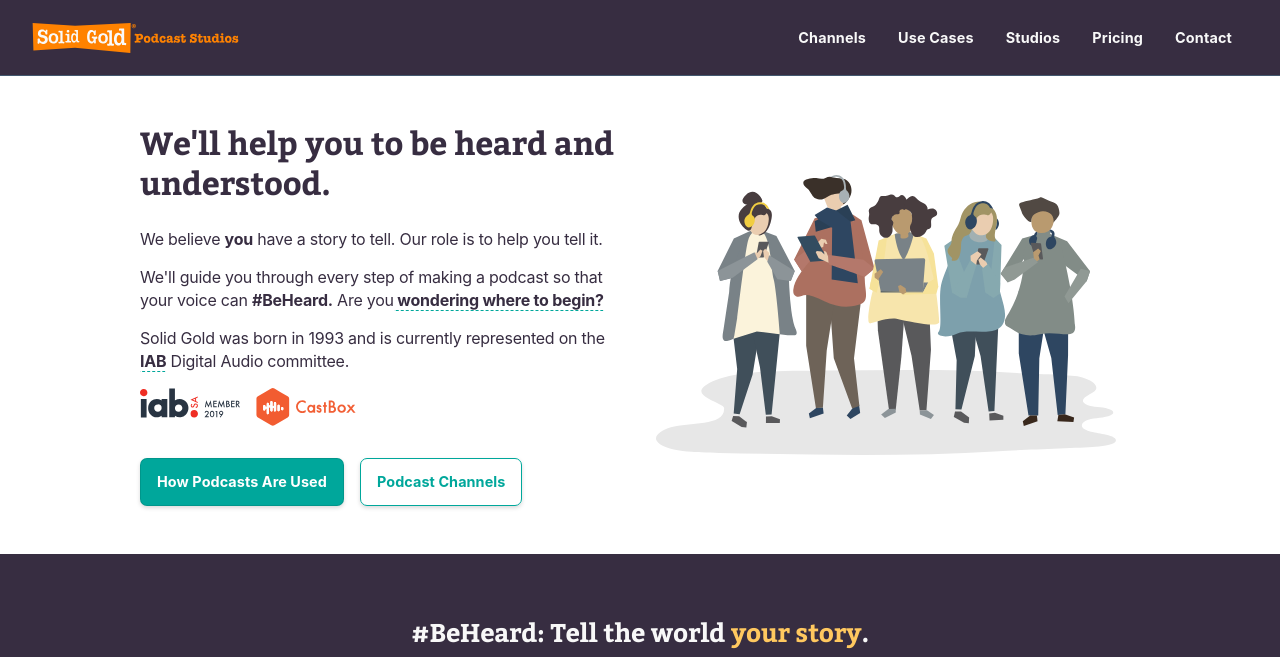
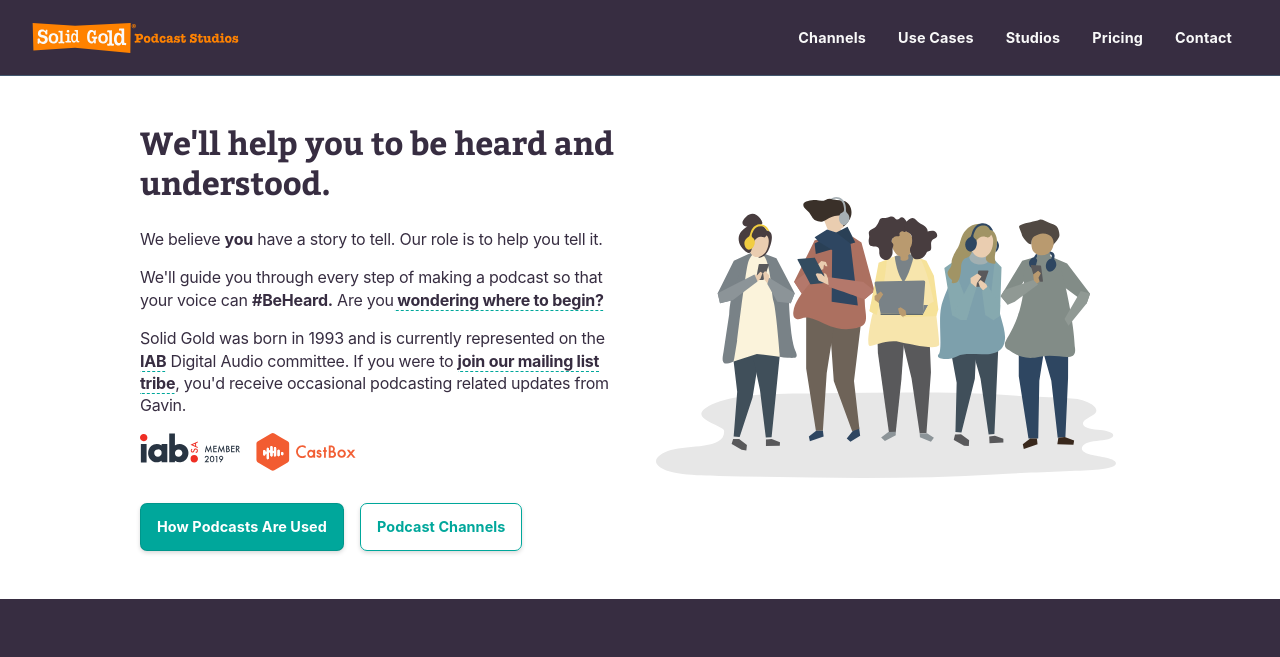
Before and after one commit to luniawebsites/solidgold, a PHP site: page / in a window 1280 px wide. Shown: the top 657 px of the page. Run offline with PHP 8.4, Linux system fonts and the light colour scheme.

Commit message:
tweaks to mailing list and release form links

```diff
--- a/assets/partials/pattern-page-footer.html
+++ b/assets/partials/pattern-page-footer.html
@@ -64,7 +64,7 @@
 			<h2 id="footer_h2_contact" hidden>Contact</h2>
 
 			<ul>
-				<li><a href="https://form.myjotform.com/80842486098569?hostEmail=gakennedy%40gmail.com&whichShow=General%20Release" target="_blank" rel="noopener" id="footer_a_mediarelease" aria-labelledby="footer_a_mediarelease footer_h2_mediarelease">Media Release Form</a></li>
+				<li><a href="https://form.myjotform.com/80842486098569?hostEmail=gakennedy%40gmail.com&whichShow=General%20Release" target="_blank" rel="noopener" id="footer_a_mediarelease" aria-labelledby="footer_a_mediarelease footer_h2_mediarelease">Media Release Form (General)</a></li>
 				<li><a href="https://landing.mailerlite.com/webforms/landing/t1l2j0" target="_blank" rel="noopener" id="footer_a_joinourmailing" aria-labelledby="footer_a_joinourmailing footer_h2_contact">Join our mailing list</a></li>
 				<li><a href="tel:+27832271409" id="footer_a_phone" aria-labelledby="footer_a_phone">Call +27 (0)83 227-1409</a></li>
 				<li><a href="https://api.whatsapp.com/send?phone=27832271409&text=[SGS]%20Hi%20there" id="footer_a_whatsapp" aria-labelledby="footer_a_whatsapp footer_h2_contact">Start WhatsApp chat</a></li>
--- a/index.php
+++ b/index.php
@@ -104,7 +104,7 @@ HEADER: Hero
 
 			<p>We'll guide you through every step of making a podcast so that your voice can <strong>#BeHeard.</strong> Are you<a href="https://castbox.fm/app/castbox/player/id1478229/id185658959?v=8.10.3&autoplay=0" target="_blank" title="begin" rel="noopener" id="header_hero_a_begin" aria-labelledby="header_hero_a_begin"><abbr title="Where to begin?"> wondering where to begin?</abbr></a></p>
 
-			<p>Solid Gold was born in 1993 and is currently represented on the <a href="https://iabsa.net/?utm_source=Solid%20Gold%20Podcast%20Studios" target="_blank" title="IAB" rel="noopener" id="header_hero_a_iab" aria-labelledby="header_hero_a_iab"><abbr title="Interactive Advertising Bureau">IAB</abbr></a> Digital Audio committee.</p>
+			<p>Solid Gold was born in 1993 and is currently represented on the <a href="https://iabsa.net/?utm_source=Solid%20Gold%20Podcast%20Studios" target="_blank" title="IAB" rel="noopener" id="header_hero_a_iab" aria-labelledby="header_hero_a_iab"><abbr title="Interactive Advertising Bureau">IAB</abbr></a> Digital Audio committee. If you were to <a href="https://landing.mailerlite.com/webforms/landing/t1l2j0" target="_blank" rel="noopener" id="header_hero_a_tribe" aria-labelledby="header_hero_a_tribe"><abbr title="Join our Tribe">join our mailing list tribe</abbr></a>, you'd receive occasional podcasting related updates from Gavin.</p>
 
 			<!--
 			LAYOUT CONTAINER
```
